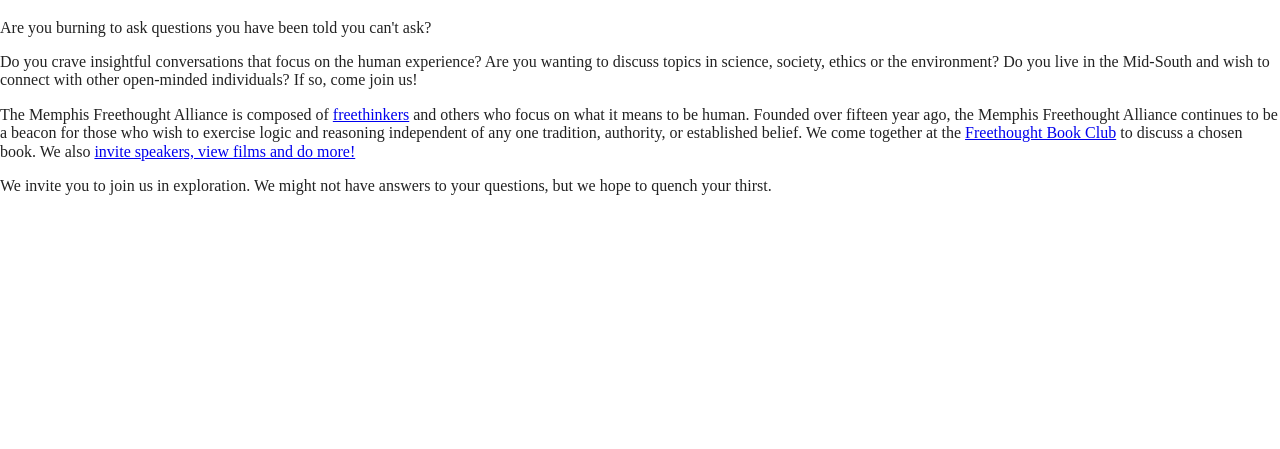
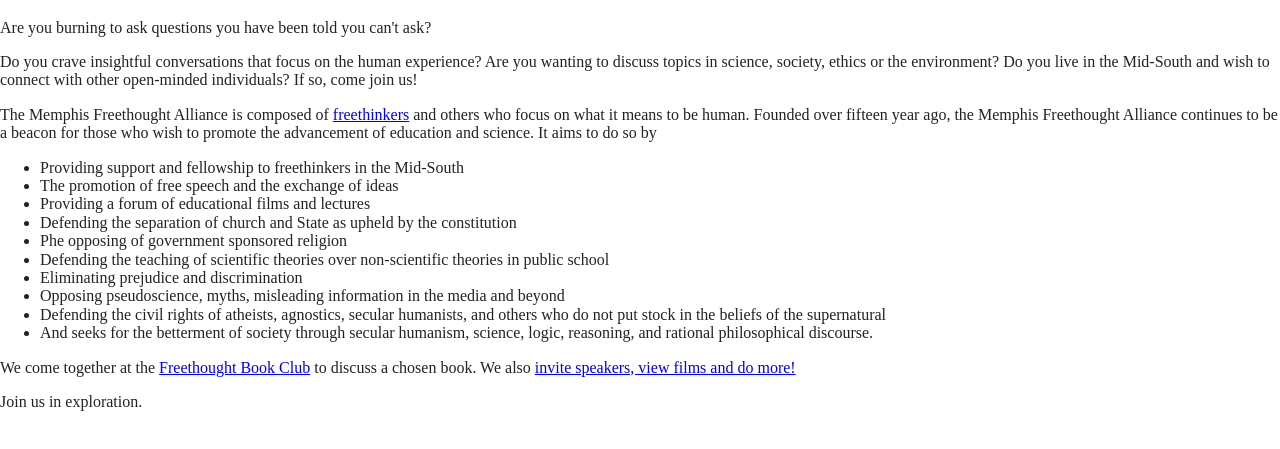
Before and after one commit to tendryll/mfa, a website built with Parcel: page index.html in a window 1280 px wide. Shown: the part 61-510 px from the top of the page. Built offline with nearby package versions, Linux system fonts and the light colour scheme.

Commit message:
Updated text content.

```diff
--- a/index.html
+++ b/index.html
@@ -37,15 +37,30 @@
   href="https://www.huffpost.com/entry/freethinkers-reason-and-r_b_10081728">freethinkers</a> and others who focus on
   what it means to be human.
   Founded over fifteen year ago, the Memphis Freethought Alliance continues to be a beacon for those who wish to
-  exercise logic and reasoning independent of any one tradition, authority, or established belief. We come together at
+  promote the advancement of education and science. It aims to do so by
+<ul>
+  <li>Providing support and fellowship to freethinkers in the Mid-South</li>
+  <li>The promotion of free speech and the exchange of ideas</li>
+  <li>Providing a forum of educational films and lectures</li>
+  <li>Defending the separation of church and State as upheld by the constitution</li>
+  <li>Phe opposing of government sponsored religion</li>
+  <li>Defending the teaching of scientific theories over non-scientific theories in public school</li>
+  <li>Eliminating prejudice and discrimination</li>
+  <li>Opposing pseudoscience, myths, misleading information in the media and beyond</li>
+  <li>Defending the civil rights of atheists, agnostics, secular humanists, and others who do not put stock in the
+    beliefs of the supernatural
+  </li>
+  <li>And seeks for the betterment of society through secular humanism, science, logic, reasoning, and rational
+    philosophical discourse.
+  </li>
+</ul>
+
+<p>We come together at
   the <a href="https://www.meetup.com/secularhumanism-18/events/274598443/">Freethought Book Club</a> to discuss a
   chosen book. We also <a href="https://www.meetup.com/secularhumanism-18/events/">invite speakers, view films and do
-  more!</a>
+    more!</a>
 </p>
-<p>
-  We invite you to join us in exploration. We might not have answers to your questions, but we hope to quench your
-  thirst.
-</p>
+<p>Join us in exploration.</p>
 <script src="js/vendor/modernizr-3.11.2.min.js"></script>
 <script src="js/plugins.js"></script>
 <script src="js/main.js"></script>
```
